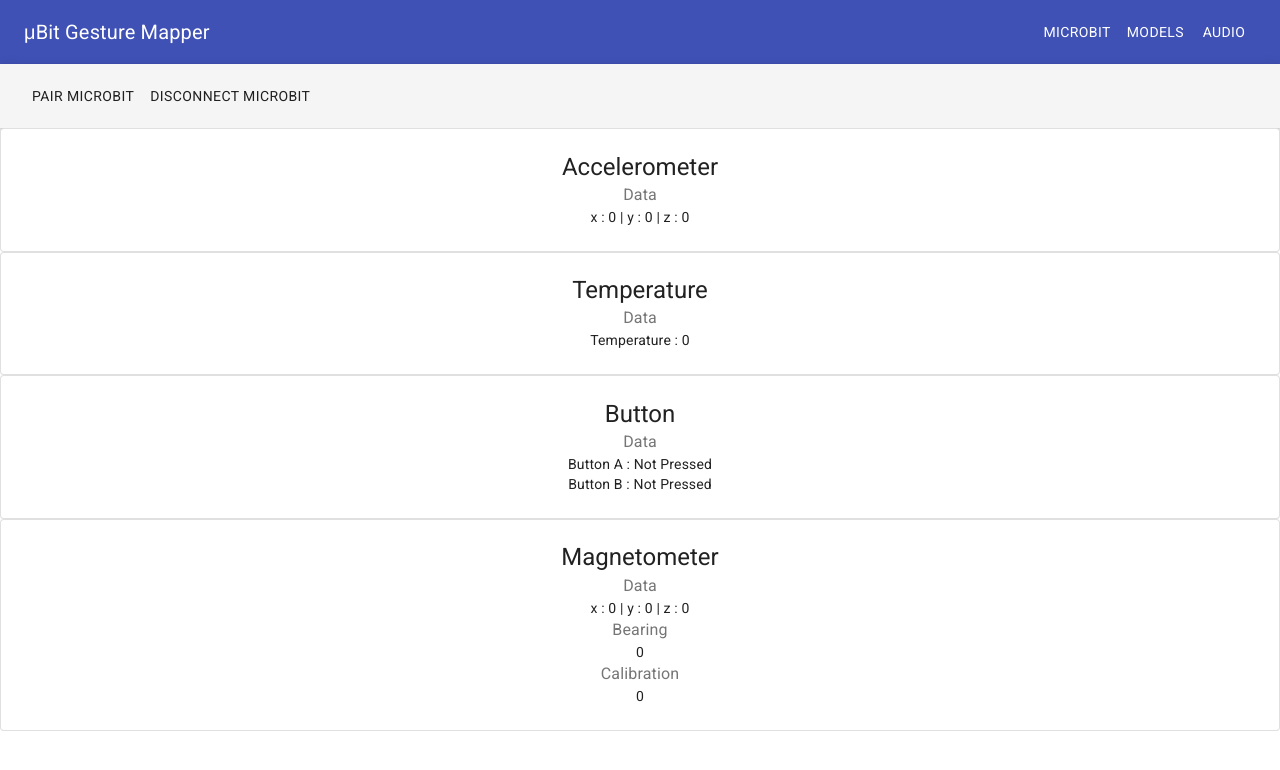
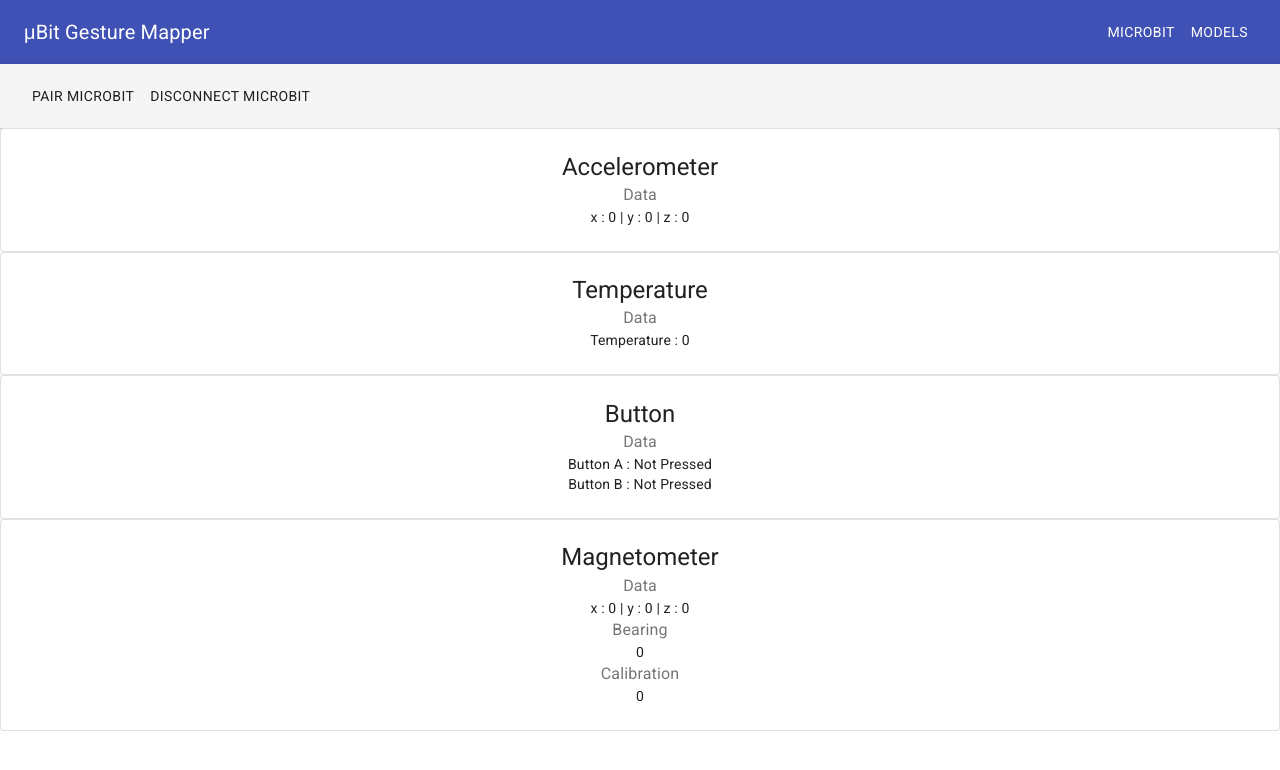
Before and after one commit to junshuong/ubit-gesture-mapper, a React (Create React App) app in the folder client/: page / in a window 1280 px wide. Shown: the top 770 px of the page. Built offline with nearby package versions, Linux system fonts and the light colour scheme.

Commit message:
Remove Audio component from router and navigation
The audio component is now part of the model component and no longer needs a router ink

```diff
--- a/client/src/App.tsx
+++ b/client/src/App.tsx
@@ -8,7 +8,6 @@
 import { Models } from './features/models/Models';
 import { connectMicrobitDevice, disconnectMicrobit } from './uBit/uBit';
 import { Model } from './features/models/Model';
-import { Audio } from './features/audio/Audio'
 
 const useStyles = makeStyles((theme) => ({
   root: {
@@ -37,11 +36,7 @@
           <Route exact path="/models">
             <Models />
           </Route>
-          <Route exact path="/model/:id" component={Model}/>
-          {/* Temporary link fro development purposes */}
-          <Route exact path="/audio">
-            <Audio />
-          </Route>
+          <Route exact path="/model/:id" component={Model} />
           <Route path="/">
             <DataHeader />
             <MicrobitData />
@@ -71,12 +66,6 @@
             Models
           </Button>
         </Link>
-        {/* Temporary link fro development purposes */}
-        <Link to="/audio" className={classes.link}>
-          <Button color="inherit">
-            Audio
-          </Button>
-        </Link>
       </Toolbar>
     </AppBar>
   )
```
